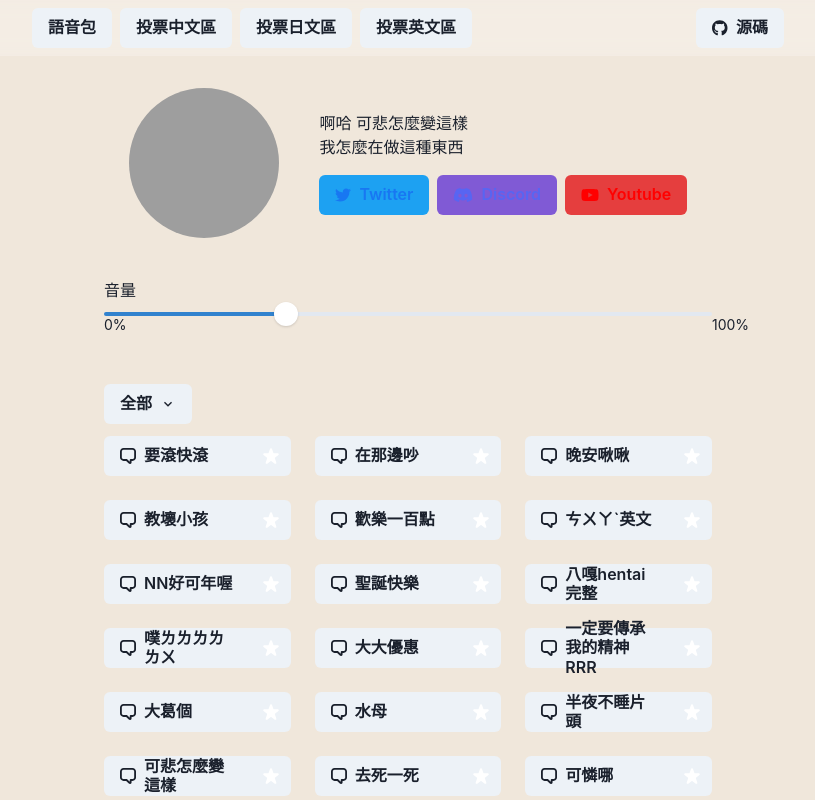
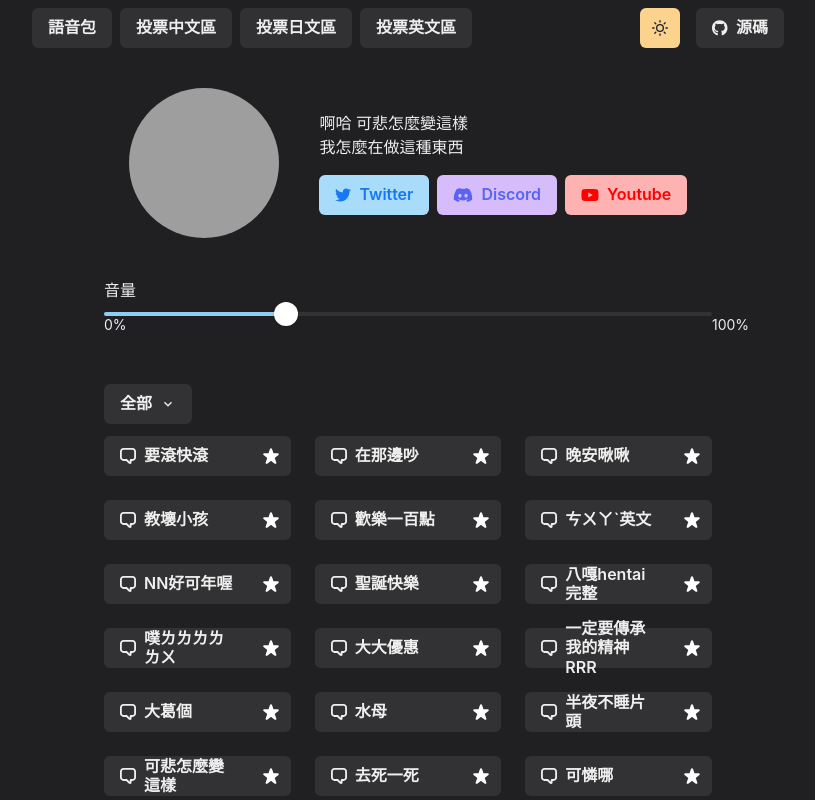
Before and after one commit to LizardLiang/zz2-dai-suki, a Next.js app: page / in a window 1280 px wide. Shown: the top 800 px of the page, without its empty margins (232-1047 px from the left). Built offline with nearby package versions, Linux system fonts and the light colour scheme; grey boxes are pictures that could not be loaded.

Commit message:
Add theme toggle button

```diff
--- a/components/list.js
+++ b/components/list.js
@@ -1,11 +1,20 @@
 import { useState, useEffect } from 'react'
-import { SimpleGrid, Button, ButtonGroup, IconButton } from '@chakra-ui/react'
+import {
+  SimpleGrid,
+  Button,
+  ButtonGroup,
+  IconButton,
+  useColorModeValue
+} from '@chakra-ui/react'
 import { voice_map } from '../lib/voice_list'
 import { ChatIcon, StarIcon } from '@chakra-ui/icons'
 
 const Voices = props => {
   const [voice, setVoice] = useState(Object.keys(voice_map))
   const [fav, setFav] = useState([])
+
+  const whiteColor = useColorModeValue('gray', 'white')
+  const yelloColor = useColorModeValue('purple.300', '#ECC94B')
 
   const addToFavorite = name => {
     if (!fav.includes(name)) {
@@ -46,12 +55,6 @@ const Voices = props => {
     let regVoice = Object.keys(newVoice).filter(val => !fav.includes(val))
 
     newVoice = favVoice.push(...regVoice)
-    const sortedVoice = Object.keys(voice_map).reduce((filtered, val) => {
-      if (favVoice.includes(val)) {
-        filtered.push(val)
-      }
-      return filtered
-    }, [])
 
     setVoice(favVoice)
   }, [props.category, fav])
@@ -81,7 +84,7 @@ const Voices = props => {
               aria-label="add to fav"
               icon={<StarIcon />}
               onClick={() => addToFavorite(val)}
-              color={fav.includes(val) ? 'yellow.300' : 'white'}
+              color={fav.includes(val) ? yelloColor : whiteColor}
             />
           </ButtonGroup>
         )
--- a/components/navbar.js
+++ b/components/navbar.js
@@ -10,6 +10,7 @@ import {
 } from '@chakra-ui/react'
 import { FontAwesomeIcon } from '@fortawesome/react-fontawesome'
 import { faGithub } from '@fortawesome/free-brands-svg-icons'
+import ThemeToggleButton from './theme-toggle-button'
 
 const LinkItem = ({ href, path, target, children, ...props }) => {
   const active = path === href
@@ -81,6 +82,7 @@ const Navbar = props => {
             </LinkOverlay>
           </LinkBox>
           <Box display="flex" flexGrow={1} justifyContent="flex-end">
+            <ThemeToggleButton />
             <LinkBox>
               <LinkOverlay
                 href="https://github.com/LizardLiang/zz2-dai-suki"
--- /dev/null
+++ b/components/theme-toggle-button.js
@@ -0,0 +1,29 @@
+import { AnimatePresence, motion } from 'framer-motion'
+import { IconButton, useColorModeValue, useColorMode } from '@chakra-ui/react'
+import { SunIcon, MoonIcon } from '@chakra-ui/icons'
+
+const ThemeToggleButton = () => {
+  const { toggleColorMode } = useColorMode()
+
+  return (
+    <AnimatePresence exitBeforeEnter initial={false}>
+      <motion.div
+        style={{ display: 'inline-block', marginRight: '1rem' }}
+        key={useColorModeValue('light', 'dark')}
+        initial={{ y: -20, opacity: 0 }}
+        animate={{ y: 0, opacity: 1 }}
+        exit={{ y: 20, opacity: 0 }}
+        transition={{ duration: 0.2 }}
+      >
+        <IconButton
+          aria-label="Toggle theme"
+          colorScheme={useColorModeValue('purple', 'orange')}
+          icon={useColorModeValue(<MoonIcon />, <SunIcon />)}
+          onClick={toggleColorMode}
+        />
+      </motion.div>
+    </AnimatePresence>
+  )
+}
+
+export default ThemeToggleButton
--- a/lib/theme.js
+++ b/lib/theme.js
@@ -1,4 +1,4 @@
-import { extendTheme } from '@chakra-ui/react'
+import { extendTheme, withDefaultSize } from '@chakra-ui/react'
 import { mode } from '@chakra-ui/theme-tools'
 
 const styles = {
@@ -51,7 +51,7 @@ const colors = {
 
 const config = {
   initialColorMode: 'dark',
-  useSystemColorMode: true
+  useSystemColorMode: false
 }
 
 const theme = extendTheme({
--- a/pages/index.js
+++ b/pages/index.js
@@ -9,7 +9,8 @@ import {
   Link,
   LinkOverlay,
   LinkBox,
-  useToast
+  useToast,
+  useColorModeValue
 } from '@chakra-ui/react'
 import { FontAwesomeIcon } from '@fortawesome/react-fontawesome'
 import {
@@ -82,15 +83,21 @@ export default function Home() {
                     <Button
                       colorScheme="twitter"
                       leftIcon={<FontAwesomeIcon icon={faTwitter} />}
-                      style={{
+                      style={useColorModeValue(
+                        {},
+                        {
                           '--clr': '#1877f2',
                           color: 'var(--clr)',
                           zIndex: '2'
-                      }}
-                      _hover={{
+                        }
+                      )}
+                      _hover={useColorModeValue(
+                        {},
+                        {
                           filter:
                             'drop-shadow(0 0 20px var(--clr)) drop-shadow(0 0 40px var(--clr))'
-                      }}
+                        }
+                      )}
                     >
                       Twitter
                     </Button>
@@ -101,15 +108,21 @@ export default function Home() {
                     <Button
                       colorScheme="purple"
                       leftIcon={<FontAwesomeIcon icon={faDiscord} />}
-                      style={{
+                      style={useColorModeValue(
+                        {},
+                        {
                           '--clr': '#5865F2',
                           color: 'var(--clr)',
                           zIndex: '2'
-                      }}
-                      _hover={{
+                        }
+                      )}
+                      _hover={useColorModeValue(
+                        {},
+                        {
                           filter:
                             'drop-shadow(0 0 20px var(--clr)) drop-shadow(0 0 40px var(--clr))'
-                      }}
+                        }
+                      )}
                     >
                       Discord
                     </Button>
@@ -123,15 +136,21 @@ export default function Home() {
                     <Button
                       colorScheme="red"
                       leftIcon={<FontAwesomeIcon icon={faYoutube} />}
-                      style={{
+                      style={useColorModeValue(
+                        {},
+                        {
                           '--clr': '#FF0000',
                           color: 'var(--clr)',
                           zIndex: '2'
-                      }}
-                      _hover={{
+                        }
+                      )}
+                      _hover={useColorModeValue(
+                        {},
+                        {
                           filter:
                             'drop-shadow(0 0 20px var(--clr)) drop-shadow(0 0 40px var(--clr))'
-                      }}
+                        }
+                      )}
                     >
                       {' '}
                       Youtube
```
Lines whose indentation alone changed are shown as unchanged.
